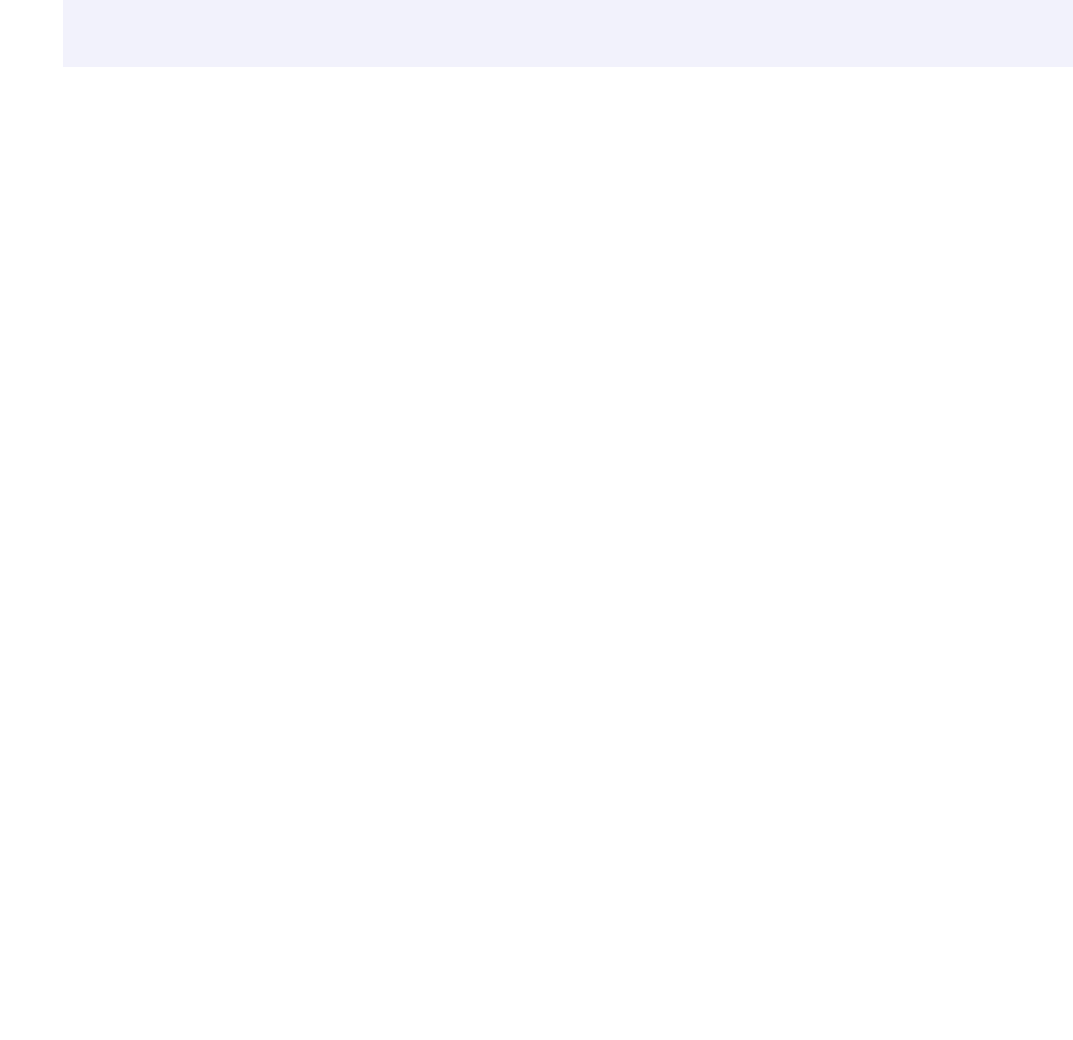
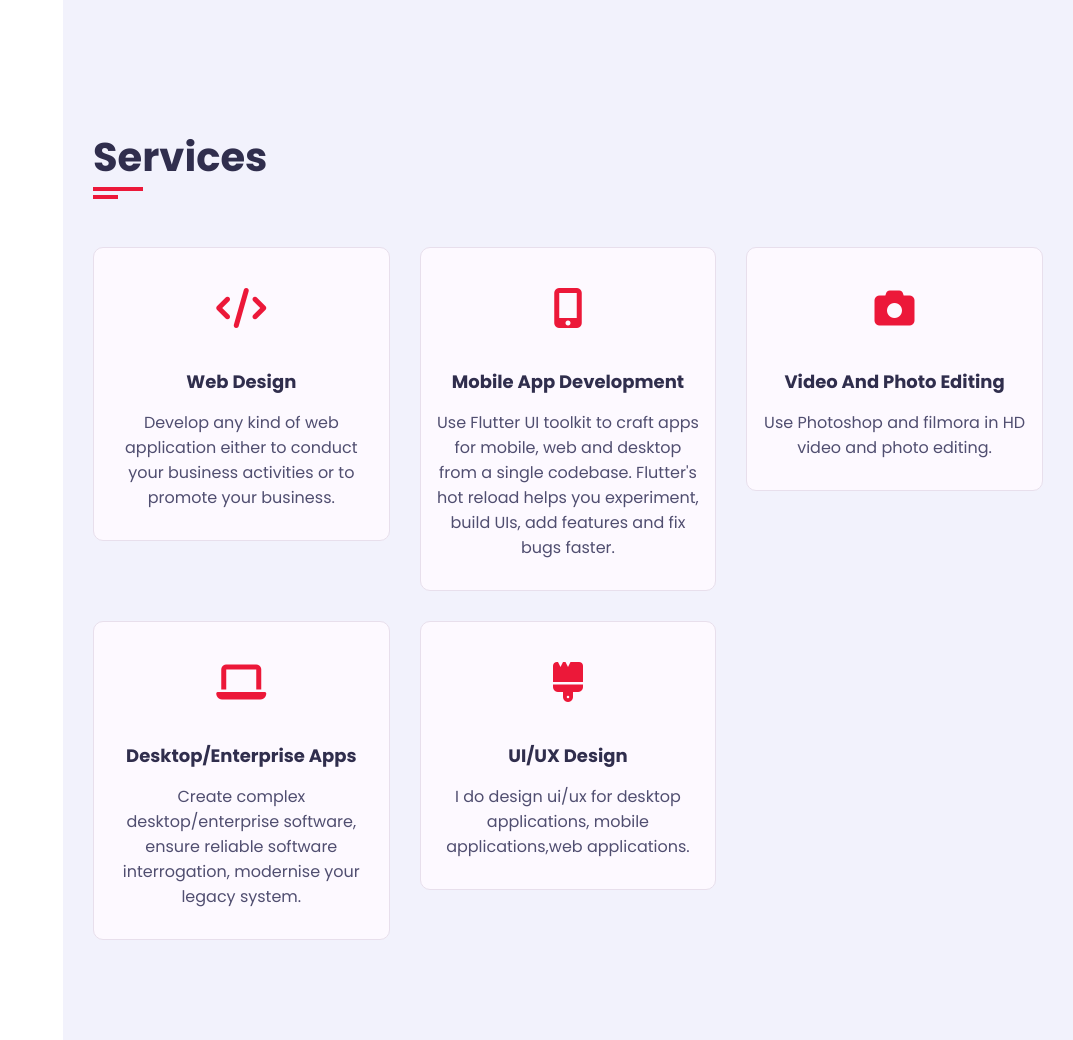
Before and after one commit to oshadaera68/Web_Portfolio_v0.3, a plain HTML site: page index.html in a window 1280 px wide. Shown: the part 2502-3542 px from the top of the page, without its empty margins (207-1280 px from the left). Before the commit the page ends 2569 px from the top, so only its background shows below. Drawn offline with Linux system fonts and the light colour scheme; a web font is replaced by a local one.

Commit message:
service section finished

```diff
--- a/assets/css/index.css
+++ b/assets/css/index.css
@@ -518,18 +518,18 @@ h3.my-profession {
 }
 
 /* images */
-.gallery{
+.gallery {
     display: flex;
     flex-wrap: wrap;
     margin-top: 30px;
 }
 
-.gallery .image{
+.gallery .image {
     padding: 7px;
     width: calc(100% / 4);
- }
+}
 
- .gallery > div::before {
+.gallery>div::before {
     content: " ";
     position: absolute;
     bottom: 0;
@@ -545,7 +545,7 @@ h3.my-profession {
 }
 
 
-.gallery > div:hover::before {
+.gallery>div:hover::before {
     width: 100%;
     height: 100%;
     opacity: 0.4;
@@ -566,17 +566,82 @@ h3.my-profession {
     cursor: pointer;
 }
 
-.gallery .image span{
+.gallery .image span {
     display: flex;
     width: 100%;
     overflow: hidden;
 }
 
-.gallery .image img{
+.gallery .image img {
     width: 100%;
     vertical-align: middle;
 }
 
-.gallery .image:hover img{
+.gallery .image:hover img {
     transform: scale(1.1);
 }
+
+/* service */
+
+.service .service-container{
+    padding-bottom: 40px;
+}
+
+.service .service-item {
+    margin-bottom: 30px;
+    flex: 0 0 33.33%;
+    max-width: 33.33%;
+}
+
+.service .service-item .service-item-inner {
+    background-color: var(--bg-black-100);
+    border: 1px solid var(--bg-black-50);
+    border-radius: 10px;
+    padding: 30px 15px;
+    text-align: center;
+    transition: all 0.3S ease;
+}
+
+.service .service-item .service-item-inner:hover {
+    box-shadow: 0 0 20px rgba(48, 46, 77, 0.15);
+}
+
+.service .service-item .service-item-inner .icon {
+    height: 60px;
+    width: 60px;
+    border-radius: 50%;
+    display: block;
+    margin: 0 auto 30px;
+    text-align: center;
+    transition: all 0.3s ease;
+}
+
+.service .service-item .service-item-inner .icon .fa {
+    font-size: 40px;
+    line-height: 60px;
+    color: var(--skin-color);
+    transition: all 0.3s ease;
+}
+
+.service .service-item .service-item-inner:hover .icon {
+    background: var(--skin-color);
+}
+
+.service .service-item .service-item-inner:hover .icon .fa {
+    font-size: 25px;
+    color: #ffffff;
+}
+
+.service .service-item .service-item-inner h4 {
+    font-size: 18px;
+    margin-bottom: 15px;
+    color: var(--text-black-900);
+    font-weight: 700;
+    text-transform: capitalize;
+}
+
+.service .service-item .service-item-inner p{
+    font-size: 16px;
+    color: var(--text-black-700);
+    line-height: 25px;
+}
--- a/index.html
+++ b/index.html
@@ -35,6 +35,7 @@
 
         <!-- Main content start -->
         <div class="main-content">
+
             <!-- Home section start -->
             <section class="home section hidden">
                 <div class="container">
@@ -300,6 +301,7 @@
 
             </section>
             <!-- About section end -->
+
             <!-- Gallery section start -->
             <section class="service active section" id="gallery">
                 <div class="container">
@@ -324,7 +326,87 @@
                     </div>
                 </div>
             </section>
-            <!-- Service section end -->
+            <!-- Gallery section end -->
+
+            <!-- Service Section Start -->
+            <section class="service section">
+                <div class="container">
+                    <div class="row">
+                        <div class="section-title padd-15">
+                            <h2>Services</h2>
+                        </div>
+                    </div>
+                    <div class="row">
+                        <!-- Service item start -->
+                        <div class="service-item padd-15">
+                            <div class="service-item-inner">
+                                <div class="icon">
+                                    <i class="fa fa-code"></i>
+                                </div>
+                                <h4>Web Design</h4>
+                                <p>Develop any kind of web application either to conduct your business activities or to
+                                    promote your business.</p>
+                            </div>
+                        </div>
+                        <!-- Service item end -->
+                        <!-- Service item start -->
+                        <div class="service-item padd-15">
+                            <div class="service-item-inner">
+                                <div class="icon">
+                                    <i class="fa fa-mobile-alt"></i>
+                                </div>
+                                <h4>Mobile App Development</h4>
+                                <p>Use Flutter UI toolkit to craft apps for mobile, web and desktop from a single
+                                    codebase. Flutter's hot reload helps you experiment, build UIs, add features and fix
+                                    bugs faster.</p>
+                            </div>
+                        </div>
+                        <!-- Service item end -->
+                        <!-- Service item start -->
+                        <div class="service-item padd-15">
+                            <div class="service-item-inner">
+                                <div class="icon">
+                                    <i class="fa fa-camera"></i>
+                                </div>
+                                <h4>Video and Photo Editing</h4>
+                                <p>Use Photoshop and filmora in HD video and photo editing.</p>
+                            </div>
+                        </div>
+                        <!-- Service item end -->
+                        <!-- Service item start -->
+                        <div class="service-item padd-15">
+                            <div class="service-item-inner">
+                                <div class="icon">
+                                    <i class="fa fa-laptop"></i>
+                                </div>
+                                <h4>Desktop/Enterprise Apps</h4>
+                                <p>Create complex desktop/enterprise software, ensure reliable software interrogation,
+                                    modernise
+                                    your
+                                    legacy system.</p>
+                            </div>
+                        </div>
+                        <!-- Service item end -->
+                        <!-- Service item start -->
+                        <div class="service-item padd-15">
+                            <div class="service-item-inner">
+                                <div class="icon">
+                                    <i class="fa fa-brush"></i>
+                                </div>
+                                <h4>UI/UX Design</h4>
+                                <p>I do design ui/ux for desktop applications, mobile applications,web applications.</p>
+                            </div>
+                        </div>
+                        <!-- Service item end -->
+                    </div>
+                </div>
+            </section>
+            <!-- Service Section End -->
+
+            <!-- Portfolio Section Start -->
+
+            <!-- Portfolio Section End -->
+
         </div>
         <!-- Main content end -->
     </div>
```
